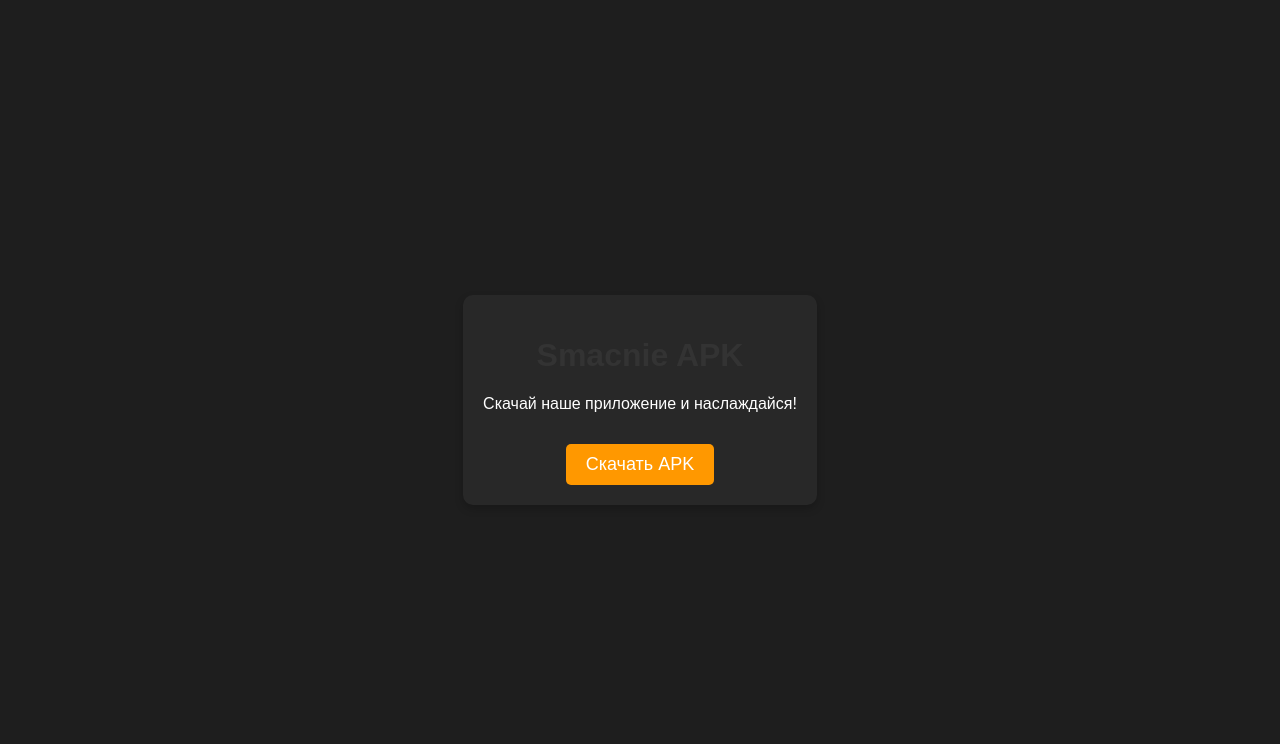
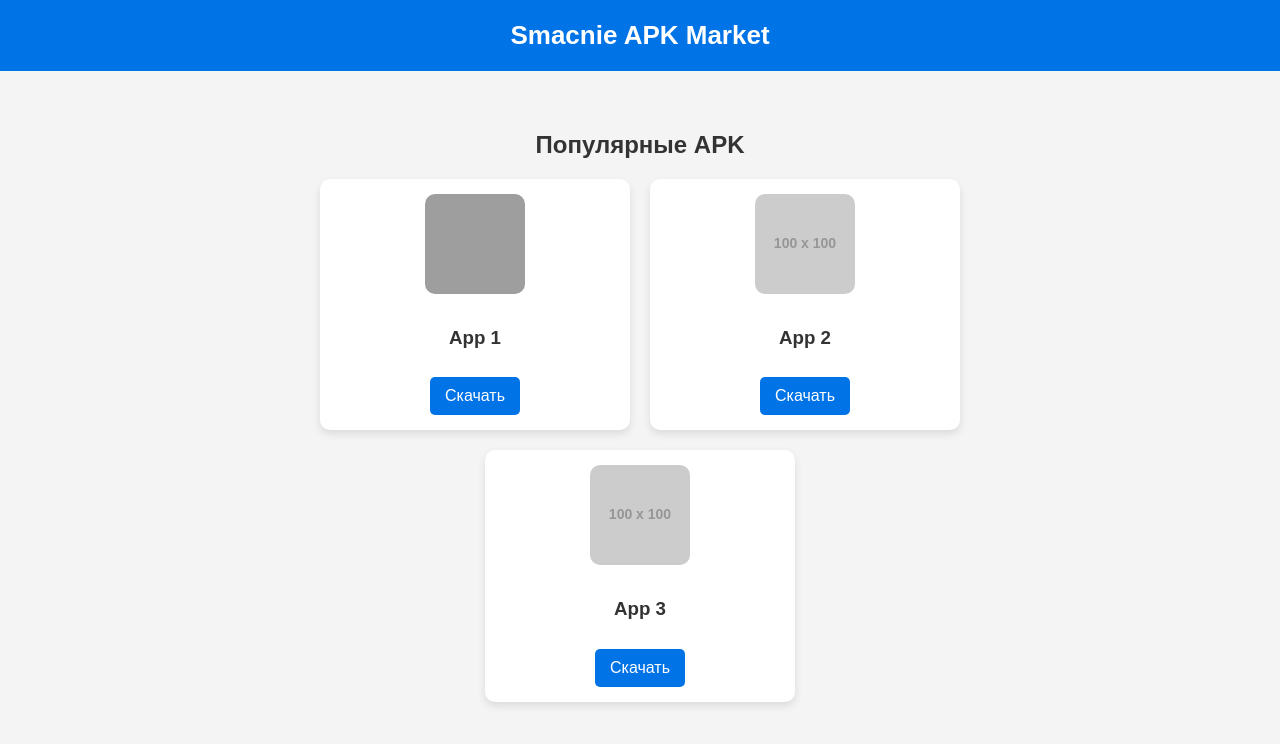
Before and after one commit to Sashasmac/site, a plain HTML site: page index.html in a window 1280 px wide. Drawn offline with Linux system fonts and the light colour scheme; grey boxes are pictures that could not be loaded; placeholder pictures from the web are drawn by us.

Commit message:
Update index.html

```diff
--- a/index.html
+++ b/index.html
@@ -3,47 +3,88 @@
 <head>
     <meta charset="UTF-8">
     <meta name="viewport" content="width=device-width, initial-scale=1.0">
-    <title>Smacnie APK</title>
+    <title>Smacnie APK Market</title>
     <link rel="stylesheet" href="style.css">
     <style>
         body {
             font-family: Arial, sans-serif;
-            background-color: #1e1e1e;
+            background-color: #f4f4f4;
+            color: #333;
+            margin: 0;
+            padding: 0;
+        }
+        .header {
+            background: #0073e6;
+            padding: 20px;
+            text-align: center;
+            font-size: 26px;
+            font-weight: bold;
             color: white;
-            display: flex;
-            justify-content: center;
-            align-items: center;
-            height: 100vh;
-            margin: 0;
         }
         .container {
+            max-width: 900px;
+            margin: 20px auto;
+            padding: 20px;
+        }
+        .apk-list {
+            display: flex;
+            flex-wrap: wrap;
+            gap: 20px;
+            justify-content: center;
+            padding: 0;
+        }
+        .apk-item {
+            background: white;
+            width: 280px;
+            padding: 15px;
+            border-radius: 10px;
+            box-shadow: 0 4px 8px rgba(0, 0, 0, 0.1);
             text-align: center;
-            background: #282828;
-            padding: 20px;
+        }
+        .apk-item img {
+            width: 100px;
+            height: 100px;
+            object-fit: cover;
             border-radius: 10px;
-            box-shadow: 0 4px 8px rgba(0, 0, 0, 0.2);
+            margin-bottom: 10px;
         }
-        .download-btn {
+        .apk-item a {
             display: inline-block;
-            margin-top: 15px;
-            padding: 10px 20px;
-            background: #ff9800;
+            margin-top: 10px;
+            padding: 10px 15px;
+            background: #0073e6;
             color: white;
             text-decoration: none;
-            font-size: 18px;
+            font-size: 16px;
             border-radius: 5px;
             transition: 0.3s;
         }
-        .download-btn:hover {
-            background: #e68900;
+        .apk-item a:hover {
+            background: #005bb5;
         }
     </style>
 </head>
 <body>
+    <div class="header">Smacnie APK Market</div>
     <div class="container">
-        <h1>Smacnie APK</h1>
-        <p>Скачай наше приложение и наслаждайся!</p>
-        <a href="smacnie.apk" class="download-btn">Скачать APK</a>
+        <h2 style="text-align: center;">Популярные APK</h2>
+        <div class="apk-list">
+            <div class="apk-item">
+                <img src="https://image.jimcdn.com/app/cms/image/transf/none/path/sa948101d4666144c/image/i9c3b67343a84e208/version/1734725125/image.png" alt="App 1">
+                <h3>App 1</h3>
+                <a href="https://freeapkmarket.jimdofree.com/app1.apk">Скачать</a>
+            </div>
+            <div class="apk-item">
+                <img src="https://via.placeholder.com/100" alt="App 2">
+                <h3>App 2</h3>
+                <a href="https://freeapkmarket.jimdofree.com/app2.apk">Скачать</a>
+            </div>
+            <div class="apk-item">
+                <img src="https://via.placeholder.com/100" alt="App 3">
+                <h3>App 3</h3>
+                <a href="https://freeapkmarket.jimdofree.com/app3.apk">Скачать</a>
+            </div>
+        </div>
     </div>
 </body>
 </html>
```
